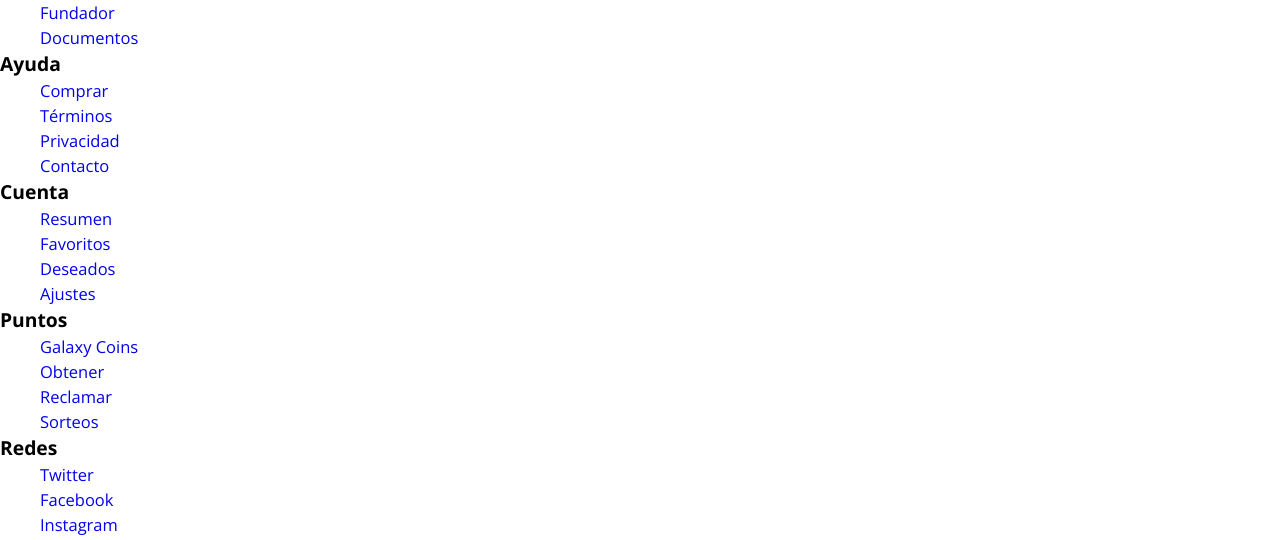
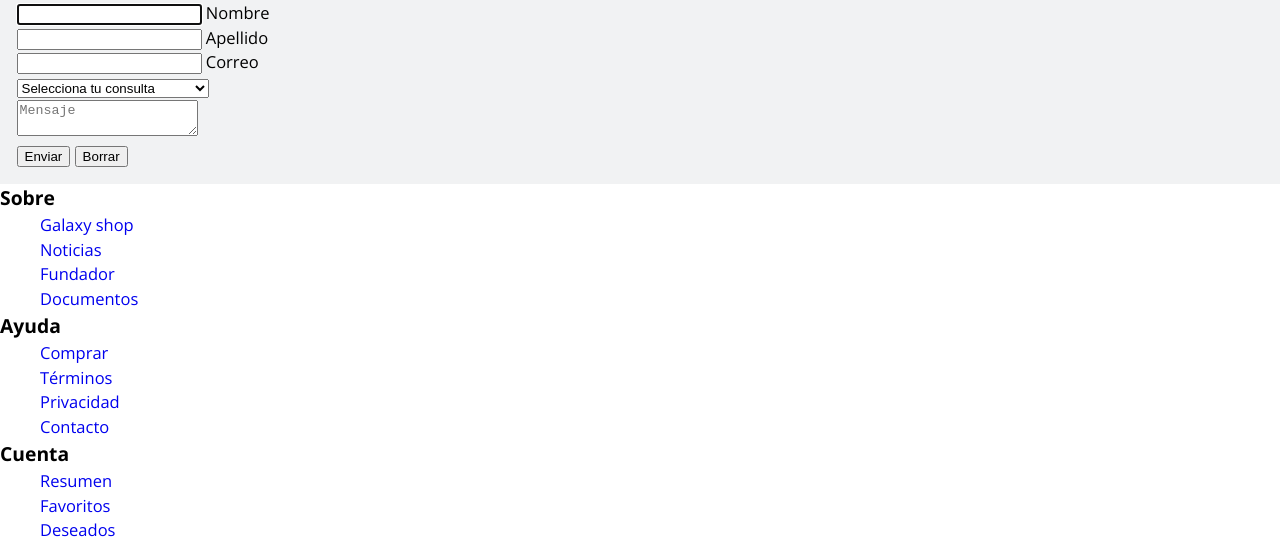
Before and after one commit to ByDiamondGod/Proyecto-Integrador-Etapa-1__Bootcamp-EducacionIT-63704, a website built with Vite: page bc_63704-integrador_etapa1-Eduardo-Danderfer/views/contacto.html in a window 1280 px wide. Shown: the part 193-733 px from the top of the page. Built offline with nearby package versions, Linux system fonts and the light colour scheme.

Commit message:
feat(views contacto.html) add form

```diff
--- a/bc_63704-integrador_etapa1-Eduardo-Danderfer/views/contacto.html
+++ b/bc_63704-integrador_etapa1-Eduardo-Danderfer/views/contacto.html
@@ -4,7 +4,7 @@
 <head>
     <meta charset="UTF-8" />
     <meta name="viewport" content="width=device-width, initial-scale=1.0" />
-    <title>Proyecto integrador - CONTACTO</title>
+    <title>Contacto | Galaxy Shop</title>
 </head>
 
 <body>
@@ -53,7 +53,58 @@
     </header>
 
     <main>
+        <section class="main-form section-cards">
 
+            <header class="main-form__header section-cards__header">
+                <h1>Contacto</h1>
+                <span>¿Tenes dudas?</span>
+            </header>
+
+            <form action="" method="post" class="form-container">
+                <div class="form-container__entry-area">
+                    <input type="text" id="nombre" name="nombre" required autofocus>
+                    <label class="form-container__labels" for="nombre">Nombre</label>
+                </div>
+
+                <div class="form-container__entry-area">
+                    <input type="text" id="apellido" name="apellido" required>
+                    <label class="form-container__labels" for="apellido">Apellido</label>
+                </div>
+
+                <div class="form-container__entry-area">
+                    <input type="text" id="email" name="email" required>
+                    <label class="form-container__labels" for="email">Correo</label>
+                </div>
+
+                <div class="form-container__entry-area">
+                    <label for="interest"></label>
+                    <select id="interest" name="interest" class="form-container__labels form-container__select"
+                        required>
+                        <option value="" disabled selected>Selecciona tu consulta</option>
+                        <option value="land">Terrenos y parcelas</option>
+                        <option value="certified">Escrituras y documentos</option>
+                        <option value="planet">Descubrir Planetas</option>
+                        <option value="passport">Adquirir Pasaporte Galáctico</option>
+                        <option value="spacesuit">Comprar Traje Astronauta</option>
+                        <option value="space-trip">Viajar al Espacio</option>
+                        <option value="wifi-satellite">Obtener Satélite WiFi</option>
+                        <option value="other">Otro Interés</option>
+                    </select>
+                </div>
+
+                <div class="form-container__entry-area">
+                    <label class="form-container__labels" for="comentarios"></label>
+                    <textarea class="form-container__textarea" id="comentarios" name="comentarios" rows="2" cols="20"
+                        placeholder="Mensaje"></textarea>
+                </div>
+
+                <div class="form-container__buttons">
+                    <button class="form-container__button form-container__button--send" type="submit">Enviar</button>
+                    <button class="form-container__button form-container__button--delete" type="reset">Borrar</button>
+                </div>
+            </form>
+
+        </section>
     </main>
 
     <footer class="main-footer">
@@ -129,6 +180,7 @@
         </div>
     </footer>
 
+    <script src="https://unpkg.com/typewriter-effect@latest/dist/core.js"></script>
     <script src="https://kit.fontawesome.com/b28b471a93.js" crossorigin="anonymous"></script>
     <script type="module" src="/main.js"></script>
 </body>
```
